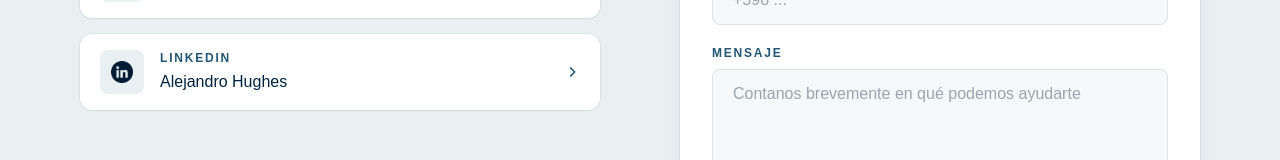
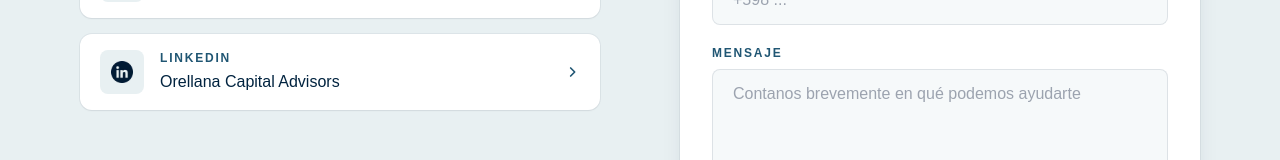
Before and after one commit to FedericaDelCampo01/orellana-capital, a Next.js app: page / in a window 1280 px wide. Shown: the part 5340-5500 px from the top of the page. Built offline with nearby package versions, Linux system fonts and the light colour scheme; no server answers.

Commit message:
link nuevo

```diff
--- a/src/app/Home/Contact.tsx
+++ b/src/app/Home/Contact.tsx
@@ -111,7 +111,7 @@ const Contact = () => {
             </a>
 
             <a
-              href="https://www.linkedin.com/in/alejandro-hughes-stefani-9b501a48/"
+              href="https://www.linkedin.com/company/orellana-capital-advisors/"
               target="_blank"
               rel="noopener noreferrer"
               className="group flex items-center gap-4 bg-white rounded-xl px-5 py-4 ring-1 ring-dark-blue/5 shadow-sm transition duration-300 hover:-translate-y-1 hover:shadow-lg hover:shadow-dark-blue/10 fade-up-init"
@@ -121,7 +121,7 @@ const Contact = () => {
               </span>
               <span className="min-w-0">
                 <span className="block text-xs uppercase tracking-[0.15em] text-blue font-semibold font-body">LinkedIn</span>
-                <span className="block text-dark-blue font-light font-body mt-1">Alejandro Hughes</span>
+                <span className="block text-dark-blue font-light font-body mt-1">Orellana Capital Advisors</span>
               </span>
               <svg xmlns="http://www.w3.org/2000/svg" className="h-4 w-4 ml-auto shrink-0 text-blue transition-transform duration-300 group-hover:translate-x-1" fill="none" viewBox="0 0 24 24" stroke="currentColor" strokeWidth="2.5">
                 <path strokeLinecap="round" strokeLinejoin="round" d="M10 6l6 6-6 6" />
```
